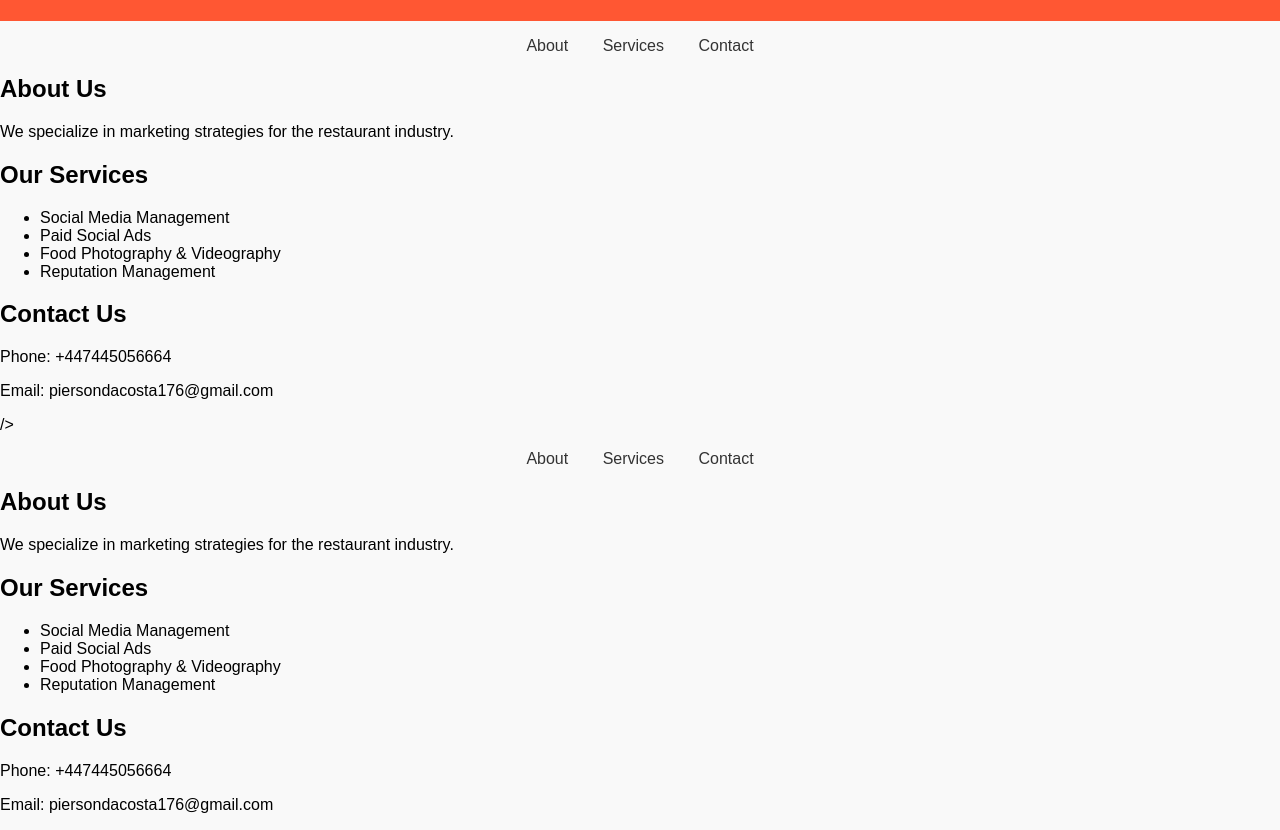
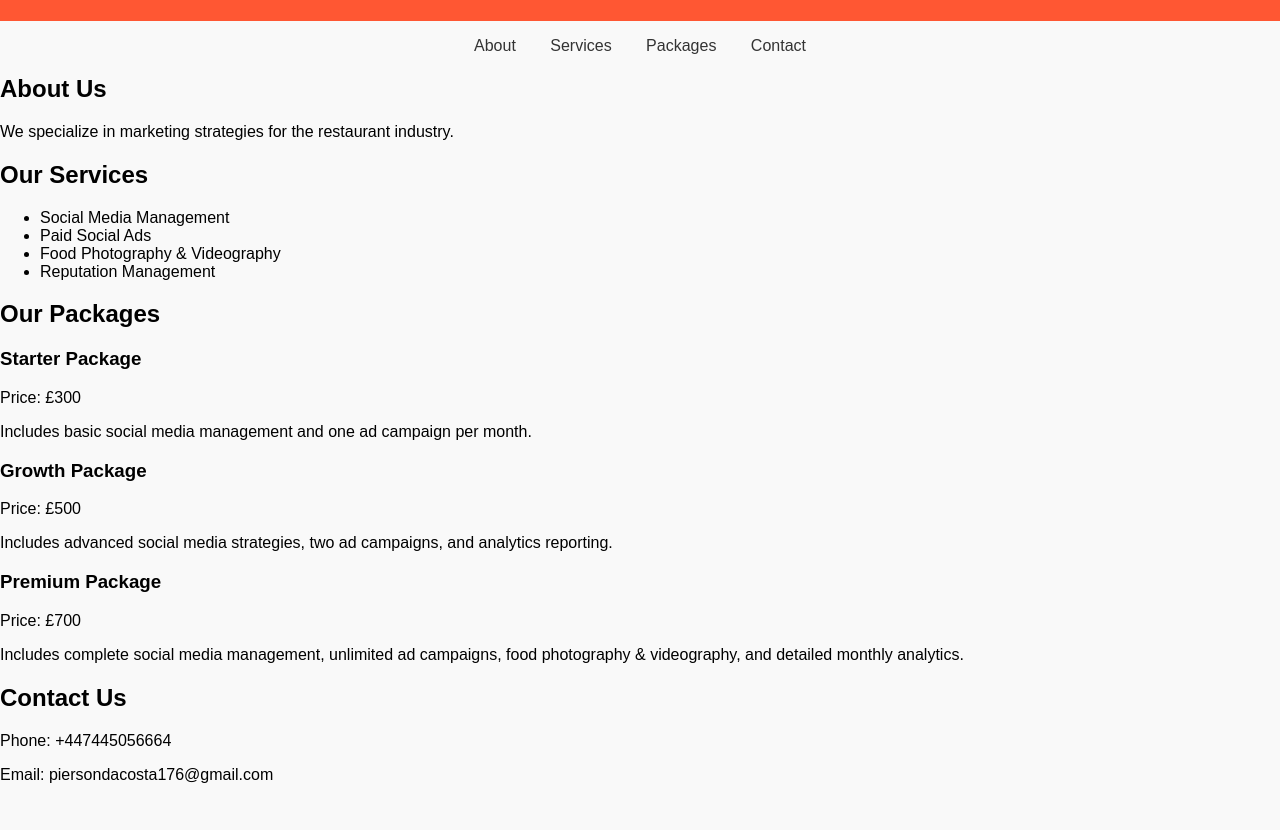
Before and after one commit to Pierson-stack/flavorboost-media, a plain HTML site: page index.html in a window 1280 px wide. Shown: the part 437-1267 px from the top of the page. After the commit the page ends 1237 px from the top, so only its background shows below. Drawn offline with Linux system fonts and the light colour scheme.

Commit message:
Update index.html

```diff
--- a/index.html
+++ b/index.html
@@ -11,12 +11,13 @@
         <h1>Welcome to Your Restaurant's Growth Partner</h1>
         <p>Boost your restaurant's digital presence with our marketing services</p>
         <!-- Add the Logo Image -->
-        <img src="https://raw.githubusercontent.com/Pierson-stack/flavorboost-media/refs/heads/main/DALL%C2%B7E%202024-12-08%2014.24.38%20-%20A%20sleek%20and%20modern%20logo%20for%20a%20Social%20Media%20Marketing%20Agency%20for%20restaurants%2C%20featuring%20food-related%20imagery%20such%20as%20a%20fork%2C%20spoon%2C%20or%20plate%2C%20with%20clea.webp" alt="Agency Logo"style="width: 300px; height: auto;"/>
+        <img src="https://raw.githubusercontent.com/Pierson-stack/flavorboost-media/refs/heads/main/DALL%C2%B7E%202024-12-08%2014.24.38%20-%20A%20sleek%20and%20modern%20logo%20for%20a%20Social%20Media%20Marketing%20Agency%20for%20restaurants%2C%20featuring%20food-related%20imagery%20such%20as%20a%20fork%2C%20spoon%2C%20or%20plate%2C%20with%20clea.webp" alt="Agency Logo" style="width: 300px; height: auto;" />
     </header>
     <nav>
         <ul>
             <li><a href="#about">About</a></li>
             <li><a href="#services">Services</a></li>
+            <li><a href="#packages">Packages</a></li>
             <li><a href="#contact">Contact</a></li>
         </ul>
     </nav>
@@ -33,34 +34,23 @@
             <li>Reputation Management</li>
         </ul>
     </section>
-    <section id="contact">
-        <h2>Contact Us</h2>
-        <p>Phone: +447445056664</p>
-        <p>Email: piersondacosta176@gmail.com</p>
-    </section>
-</body>
-</html>
- />
-    </header>
-    <nav>
-        <ul>
-            <li><a href="#about">About</a></li>
-            <li><a href="#services">Services</a></li>
-            <li><a href="#contact">Contact</a></li>
-        </ul>
-    </nav>
-    <section id="about">
-        <h2>About Us</h2>
-        <p>We specialize in marketing strategies for the restaurant industry.</p>
-    </section>
-    <section id="services">
-        <h2>Our Services</h2>
-        <ul>
-            <li>Social Media Management</li>
-            <li>Paid Social Ads</li>
-            <li>Food Photography & Videography</li>
-            <li>Reputation Management</li>
-        </ul>
+    <section id="packages">
+        <h2>Our Packages</h2>
+        <div>
+            <h3>Starter Package</h3>
+            <p>Price: £300</p>
+            <p>Includes basic social media management and one ad campaign per month.</p>
+        </div>
+        <div>
+            <h3>Growth Package</h3>
+            <p>Price: £500</p>
+            <p>Includes advanced social media strategies, two ad campaigns, and analytics reporting.</p>
+        </div>
+        <div>
+            <h3>Premium Package</h3>
+            <p>Price: £700</p>
+            <p>Includes complete social media management, unlimited ad campaigns, food photography & videography, and detailed monthly analytics.</p>
+        </div>
     </section>
     <section id="contact">
         <h2>Contact Us</h2>
```
